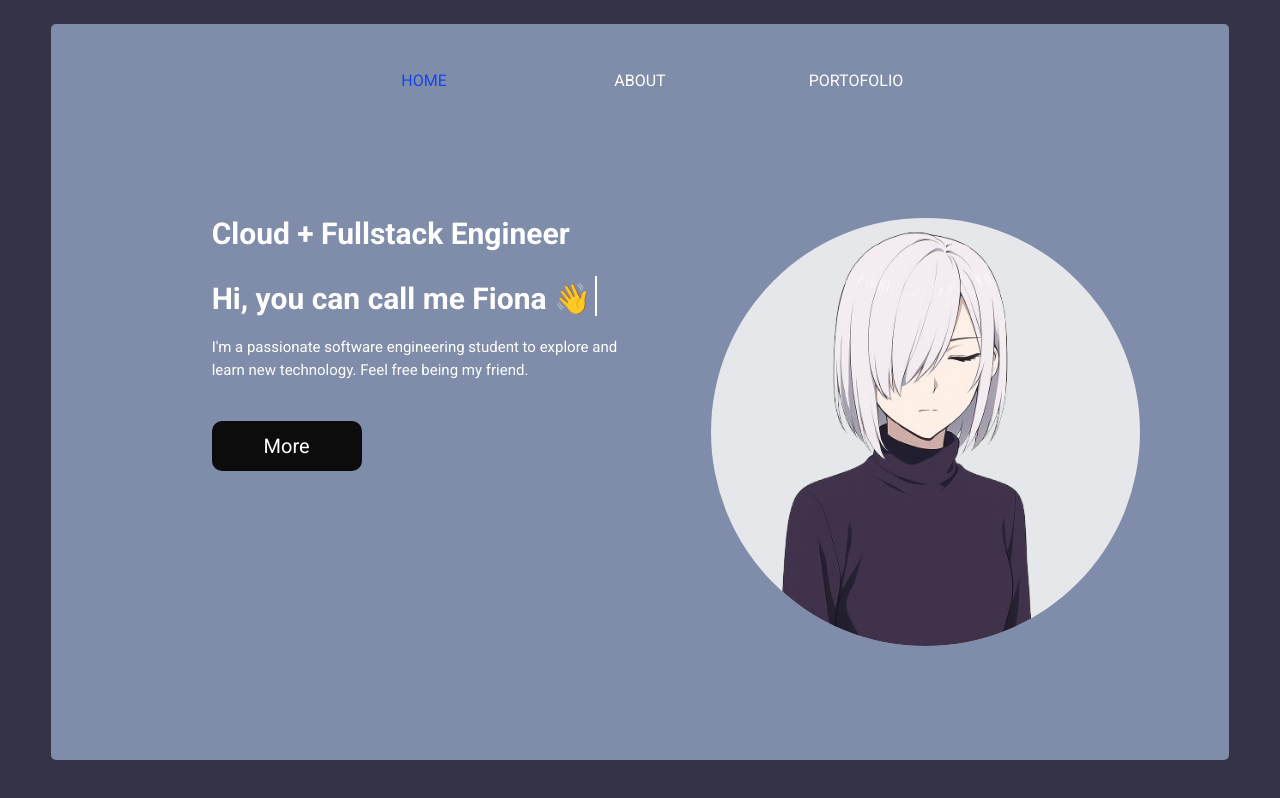
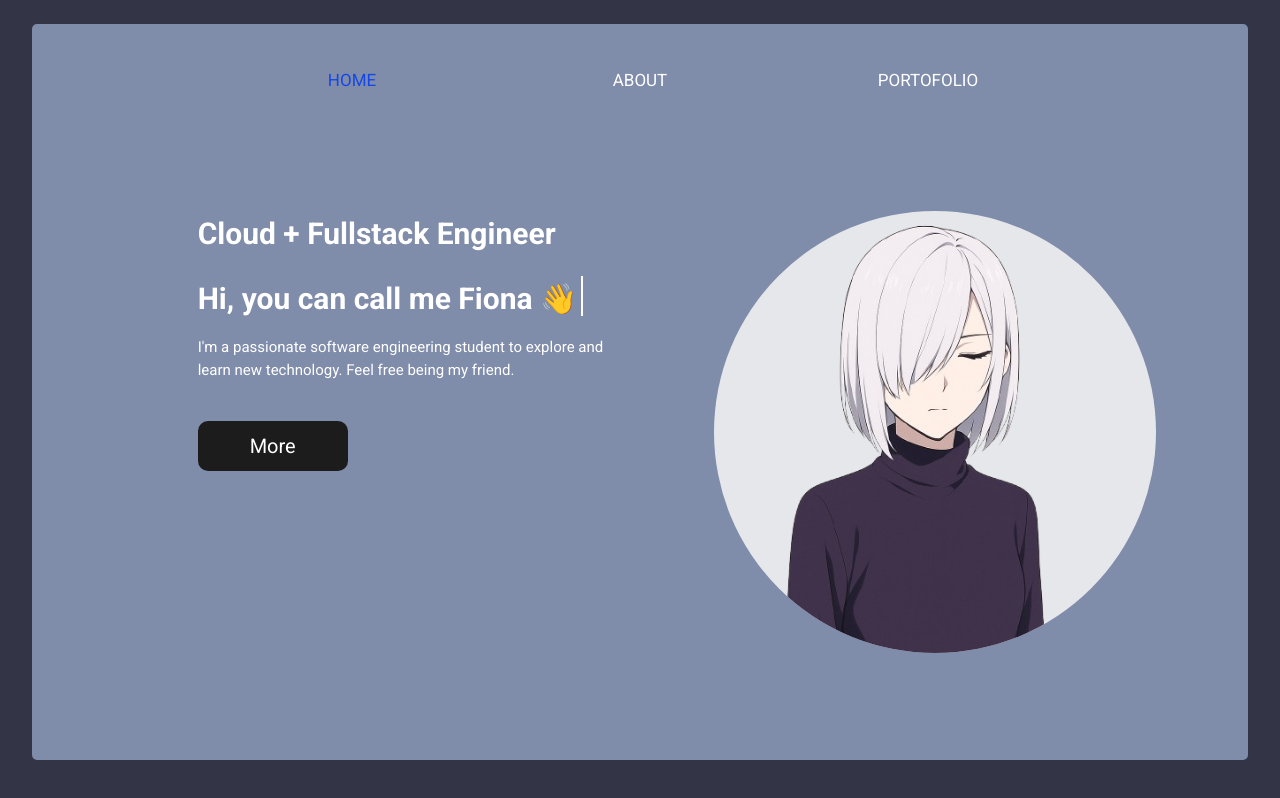
Before and after one commit to Smilebruh/portofolio, a React (Vite) app: page / in a window 1280 px wide. Built offline with nearby package versions, Linux system fonts and the light colour scheme.

Commit message:
add a hover effect 6/7/25 4:46

```diff
--- a/src/App.tsx
+++ b/src/App.tsx
@@ -1,36 +1,115 @@
-import React from "react";
+import React, { useEffect, useRef } from "react";
 import Home from "./Home";
 import About from "./About";
 import Portofolio from "./Portofolio";
+import { sleep } from './effect';
 import { BrowserRouter as Router, Route, Routes, Link } from "react-router-dom";
 
+const linkId: string[] = ["home", "about", "portofolio"];
+
+function changestyle(
+  currentLink: HTMLElement | null,
+  anotherLink: (HTMLElement | null)[],
+  styleClass: string
+): HTMLElement | undefined | null {
+  if (!currentLink) return;
+  let returnLink: HTMLElement | null = null;
+  currentLink.classList.add(styleClass);
+
+  for (const eachlink of anotherLink) {
+    if (eachlink?.classList.contains(styleClass)) {
+      returnLink = eachlink;
+      eachlink.classList.remove(styleClass);
+    }
+  }
+
+  return returnLink;
+}
+
 export default function App(): React.ReactElement {
+  let hasRan: boolean = false;
+  const currentPageLink = useRef<HTMLElement | null | undefined>(null);
+  const linkRef: (HTMLElement | null)[] = Array(linkId.length).fill(null);
+
+  useEffect(() => {
+    if (!hasRan) {
+      linkId.forEach(
+        (ref, index) => (linkRef[index] = document.getElementById(ref))
+      ); //assign the link object
+      linkRef.forEach((ref) => {
+        const anotherLink: (HTMLElement | null)[] = linkRef.filter(
+          (element) => element !== ref
+        );
+        ref?.addEventListener(
+          "click",
+          () =>
+            (currentPageLink.current = changestyle(
+              ref,
+              anotherLink,
+              "currentPage"
+            ))
+        );
+        ref?.addEventListener(
+          "mouseover",
+          () =>
+            (currentPageLink.current = changestyle(
+              ref,
+              anotherLink,
+              "currentPage"
+            ))
+        );
+        ref?.addEventListener("mouseout", () => {
+          const anotherLinkBefore: (HTMLElement | null)[] = linkRef.filter(
+            (element) => element !== currentPageLink.current
+          );
+          changestyle(
+            currentPageLink.current as HTMLElement | null,
+            anotherLinkBefore,
+            "currentPage"
+          );
+        });
+      });
+      hasRan = true;
+    }
+  });
+
   return (
     <Router>
       <div className="flex justify-center bg-[var(--background-color)] text-white font-roboto z-[0] h-screen w-screen">
-        <main className="flex flex-col items-center my-6 w-[92dvw] h-[92dvh] rounded-[5px] bg-[var(--main-color)]">
+        <main className="flex flex-col items-center my-6 w-[95%] h-[92%] rounded-[5px] bg-[var(--main-color)]">
           <nav className="rounded-[5px] flex justify-center h-[10%] mt-5 w-[97%] ">
-            {/* <div>
+            <div>
               <img src="" />
-            </div> */}
+            </div>
 
-            <ul className="flex items-center gap-x-24">
-              <li>
-                <Link to="/ " id="home" className="currentPage link" draggable={false}>
+            <div className="flex items-center justify-center">
+              <Link
+                to="/"
+                id="home"
+                className="currentPage link"
+                draggable={false}
+              >
                 HOME
               </Link>
-              </li>
-              <li>
-                <Link to="/about" id="about" className="link" draggable={false}>
+
+              <Link
+                to="/about"
+                id="about"
+                className="link"
+                draggable={false}
+              >
                 ABOUT
               </Link>
-              </li>
-              <li>
-                <Link to="/portofolio" id="portofolio" className="link" draggable={false}>
+
+              <Link
+                to="/portofolio"
+                id="portofolio"
+                className="link"
+                draggable={false}
+              >
                 PORTOFOLIO
               </Link>
-              </li>
-            </ul>
+            </div>
           </nav>
 
           <Routes>
--- a/src/Home.tsx
+++ b/src/Home.tsx
@@ -35,7 +35,7 @@ export default function Home(): React.ReactElement {
               <div className="flex pt-10">
                 <button
                   id="random-button"
-                  className="flex text-[20px] justify-center items-center rounded-[10px] bg-[var(--darker-color)] w-[150px] h-[50px] cursor-pointer hover:bg-transparent border-[var(--darker-color)] border-3"
+                  className="flex text-[20px] justify-center items-center rounded-[10px] bg-[var(--dark-color)] w-[150px] h-[50px] cursor-pointer hover:bg-transparent border-[var(--dark-color)] border-3"
                 >
                   More
                 </button>
--- a/src/effect.ts
+++ b/src/effect.ts
@@ -1,55 +1,4 @@
-
-/*
- const type_text = document.getElementById('type_text');
-
-    async function sleep(time) {return new Promise(reslove => setTimeout( reslove, time))}
-
-    async function keep_typing(text,time = 1000){
-        while(true) await typesentence(text,time);
-    }
-
-    async function typetext(text , time = 1000){
-        for (const char of text){
-            type_text.innerHTML += char;
-            await sleep(time);
-        }
-    }
-
-    async function typesentence(sentence, time){
-        for (const eachsen of sentence){
-            cursornotblinking("2px solid white", "animate-cursorTyping");
-            await typetext(eachsen,time);
-            cursorblinking("animate-cursorTyping");
-            await sleep(2000);
-            cursornotblinking("2px solid white", "animate-cursorTyping");
-            await erase(Math.round(time/4));
-            await sleep(500);
-
-        }
-    }
-
-    async function erase(time){
-        const length = type_text.innerHTML.length;
-        for(let i = length-1 ; i>=0; --i ){
-            type_text.innerHTML = type_text.innerHTML.slice(0,i)
-            await sleep(time)
-        }
-    }
-
-    function cursornotblinking(border, class_border_animation){
-        type_text.classList.remove(class_border_animation);
-        type_text.style.borderRight = border;
-    }
-
-    function cursorblinking(class_border_animation){
-        type_text.style.borderRight = "";
-        type_text.classList.add(class_border_animation);
-    }
-*/
-
 //typing effect
-
-// let type_text: HTMLElement | null = null;
 
 declare const type_text: HTMLElement | null;
 
@@ -74,7 +23,7 @@ async function typesentence(sentence: string[], time: number): Promise<void> {
         cursornotblinking("2px solid white", "animate-cursorTyping");
         await typetext(eachsen, time);
         cursorblinking("animate-cursorTyping");
-        await sleep(2000);
+        await sleep(2500);
         cursornotblinking("2px solid white", "animate-cursorTyping");
         await erase(Math.round(time / 4));
         await sleep(500);
@@ -106,4 +55,4 @@ function cursorblinking(class_border_animation: string): void {
     type_text.classList.add(class_border_animation);
 }
 
-export { typesentence , keep_typing };
+export { typesentence , keep_typing , sleep};
--- a/src/tailwind.css
+++ b/src/tailwind.css
@@ -36,17 +36,8 @@ vanilla css
     @apply text-blue-700
 }
 
-a{
-    cursor: pointer;
-
-}
-
-#random-button:hover{
-
-}
-
 .link{
-    @apply  flex w-30 h-16 justify-center items-center select-none
+    @apply flex w-72 h-16 justify-center items-center select-none text-[17px]
 }
 
 name{
```
Lines whose indentation alone changed are shown as unchanged.
